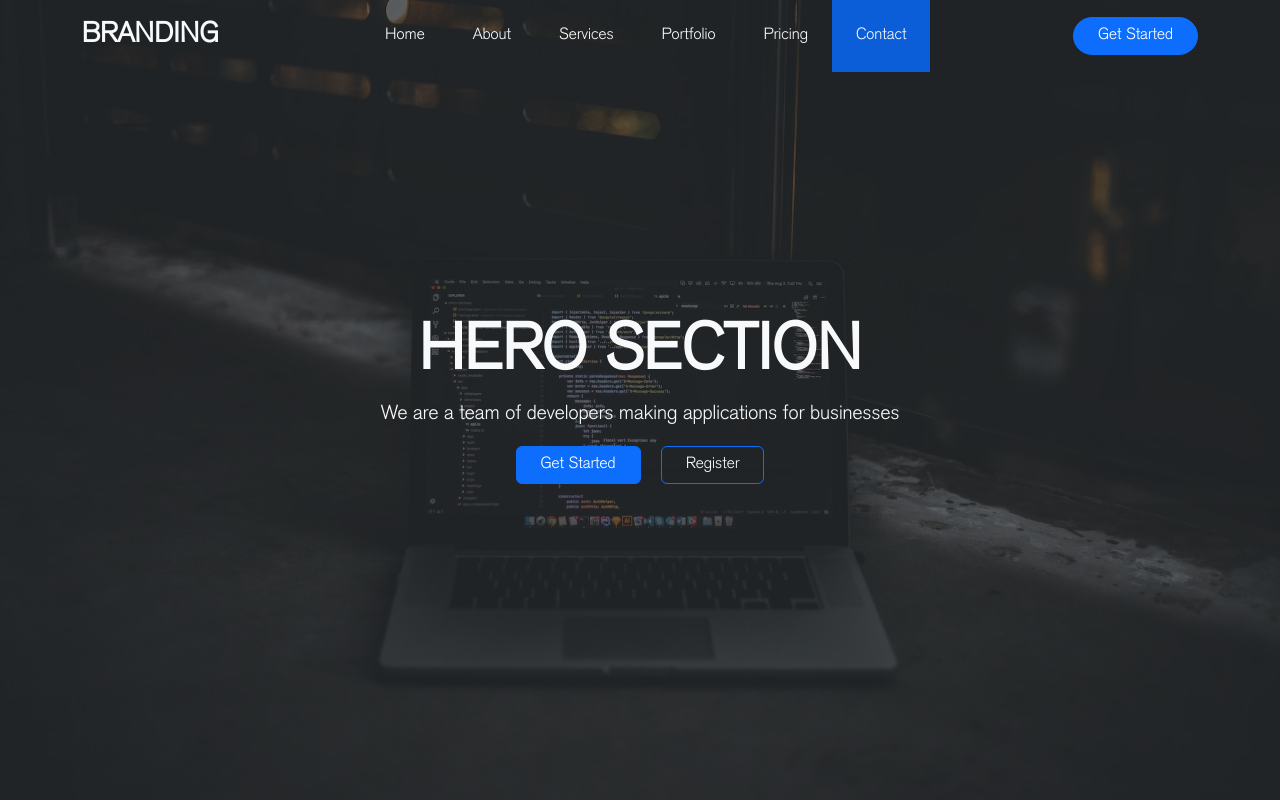
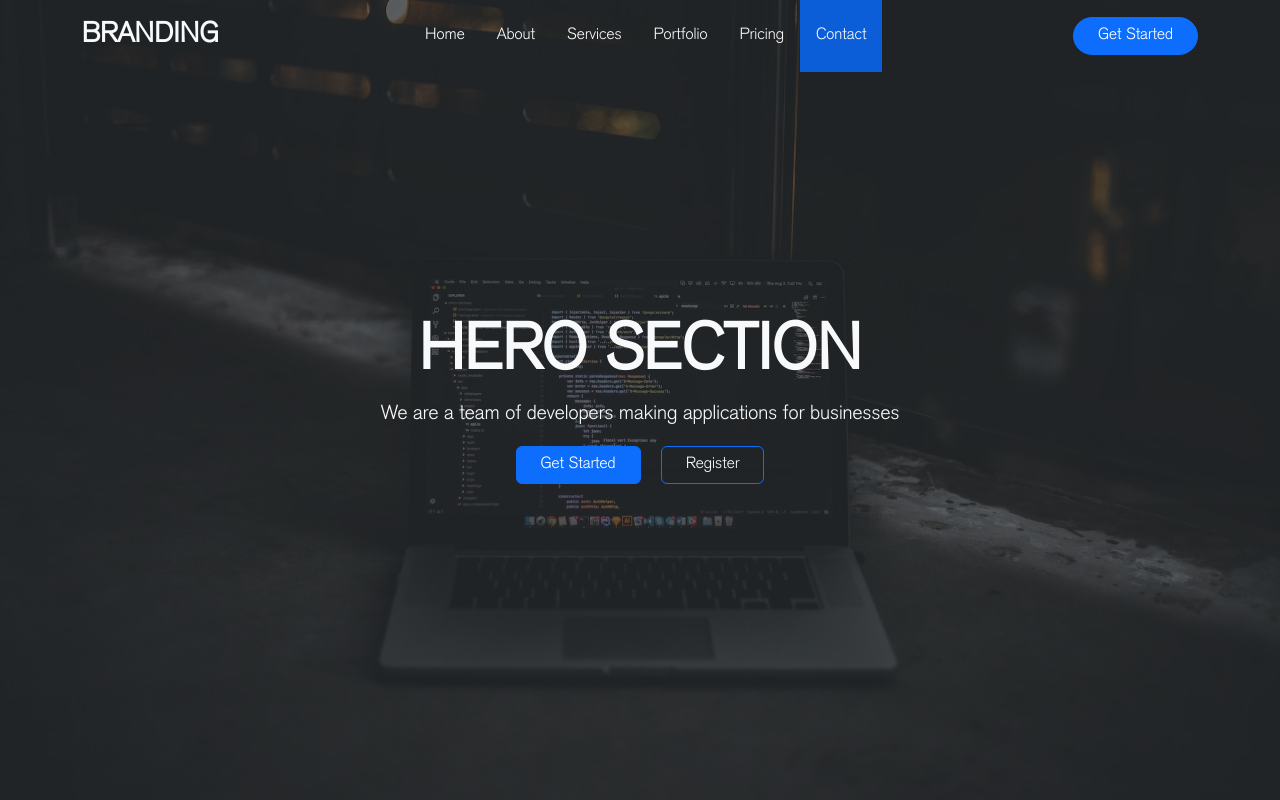
Before and after one commit to FKEspanol/Template-2, a website: page index.html in a window 1280 px wide. Shown: the top 800 px of the page. Drawn offline with Linux system fonts and the light colour scheme; files whose address does not match are found by name.

Commit message:
reduced the padding start/end of the navbar links

```diff
--- a/index.html
+++ b/index.html
@@ -29,28 +29,32 @@
               id="navbar"
               class="d-none d-lg-flex align-items-center justify-content-between"
             >
-              <a href="#" class="nav-link d-inline-block p-4 py-lg-0">Home</a>
-              <a href="#about" class="nav-link d-inline-block p-4 _section-link"
+              <a href="#" class="nav-link d-inline-block py-4 px-3 py-lg-0"
+                >Home</a
+              >
+              <a
+                href="#about"
+                class="nav-link d-inline-block py-4 px-3 _section-link"
                 >About</a
               >
               <a
                 href="#services"
-                class="nav-link d-inline-block p-4 _section-link"
+                class="nav-link d-inline-block py-4 px-3 _section-link"
                 >Services
               </a>
               <a
                 href="#portfolio"
-                class="nav-link d-inline-block p-4 _section-link"
+                class="nav-link d-inline-block py-4 px-3 _section-link"
                 >Portfolio</a
               >
               <a
                 href="#pricing"
-                class="nav-link d-inline-block p-4 _section-link"
+                class="nav-link d-inline-block py-4 px-3 _section-link"
                 >Pricing</a
               >
               <a
                 href="#contact"
-                class="nav-link d-inline-block p-4 _section-link"
+                class="nav-link d-inline-block py-4 px-3 _section-link"
                 >Contact</a
               >
             </nav>
```
